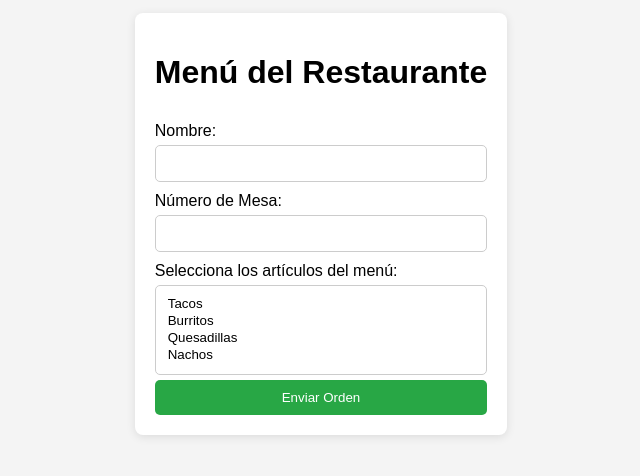
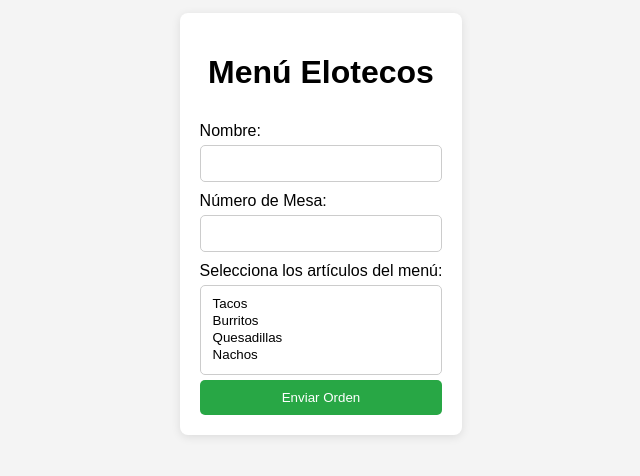
Before and after one commit to AxelGI/Menu.Elotecos, a plain HTML site: page index.html in a window 1280 px wide. Shown: the part 176-652 px from the top of the page, without its empty margins (319-959 px from the left). Drawn offline with Linux system fonts and the light colour scheme.

Commit message:
Update index.html

```diff
--- a/index.html
+++ b/index.html
@@ -8,7 +8,7 @@
 </head>
 <body>
     <div class="container">
-        <h1>Menú del Restaurante</h1>
+        <h1>Menú Elotecos</h1>
         <form id="orderForm">
             <label for="name">Nombre:</label>
             <input type="text" id="name" name="name" required>
```
